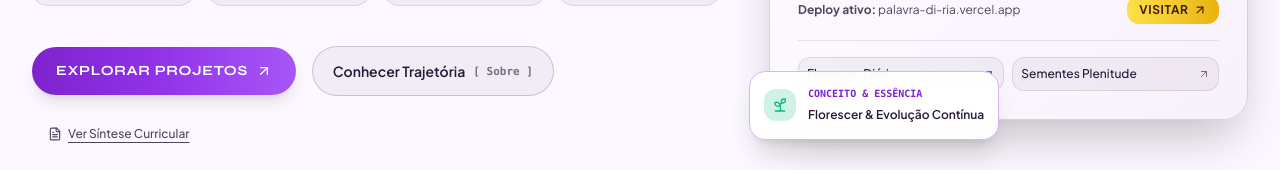
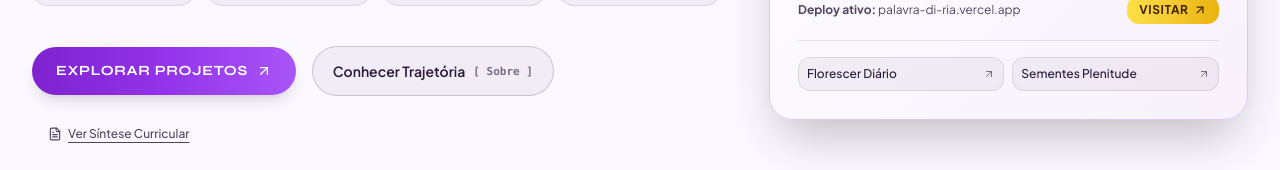
Before and after one commit to ledianefranca-coder/portfolio-pessoal, a React (Vite) app: page / in a window 1280 px wide. Shown: the part 560-730 px from the top of the page. Built offline with nearby package versions, Linux system fonts and the light colour scheme.

Commit message:
Remove elemento sem uso em src/components/Hero.tsx

```diff
--- a/src/components/Hero.tsx
+++ b/src/components/Hero.tsx
@@ -4,7 +4,6 @@ import { PERSONAL_INFO, PROJECTS, SOCIAL_LINKS } from '../data/portfolioData';
 import {
   ArrowUpRight,
   Sparkles,
-  Sprout,
   Globe,
   FolderGit2,
   Layers,
@@ -257,24 +256,6 @@ export const Hero: React.FC<HeroProps> = ({ onNavigate, theme, onOpenCV }) => {
                 </div>
               </div>
 
-              {/* Floating Botanical / Organic Accent Badge */}
-              <div
-                className={`absolute -bottom-5 -left-5 p-3.5 rounded-2xl border shadow-xl backdrop-blur-md flex items-center gap-3 transition-transform duration-500 hover:scale-105 hidden sm:flex ${
-                  isDark
-                    ? 'bg-[#1e132c]/95 border-[#6b21a8]/50 text-[#f3e8ff]'
-                    : 'bg-[#ffffff]/95 border-[#d8b4fe] text-[#281838]'
-                }`}
-              >
-                <div className="w-8 h-8 rounded-xl bg-[#10b981]/20 flex items-center justify-center text-[#10b981]">
-                  <Sprout className="w-4 h-4" />
-                </div>
-                <div>
-                  <span className="text-[10px] font-mono uppercase block text-[#7e22ce] dark:text-[#d8b4fe] font-bold">
-                    Conceito &amp; Essência
-                  </span>
-                  <span className="text-xs font-semibold">Florescer &amp; Evolução Contínua</span>
-                </div>
-              </div>
             </div>
           </div>
         </div>
```
